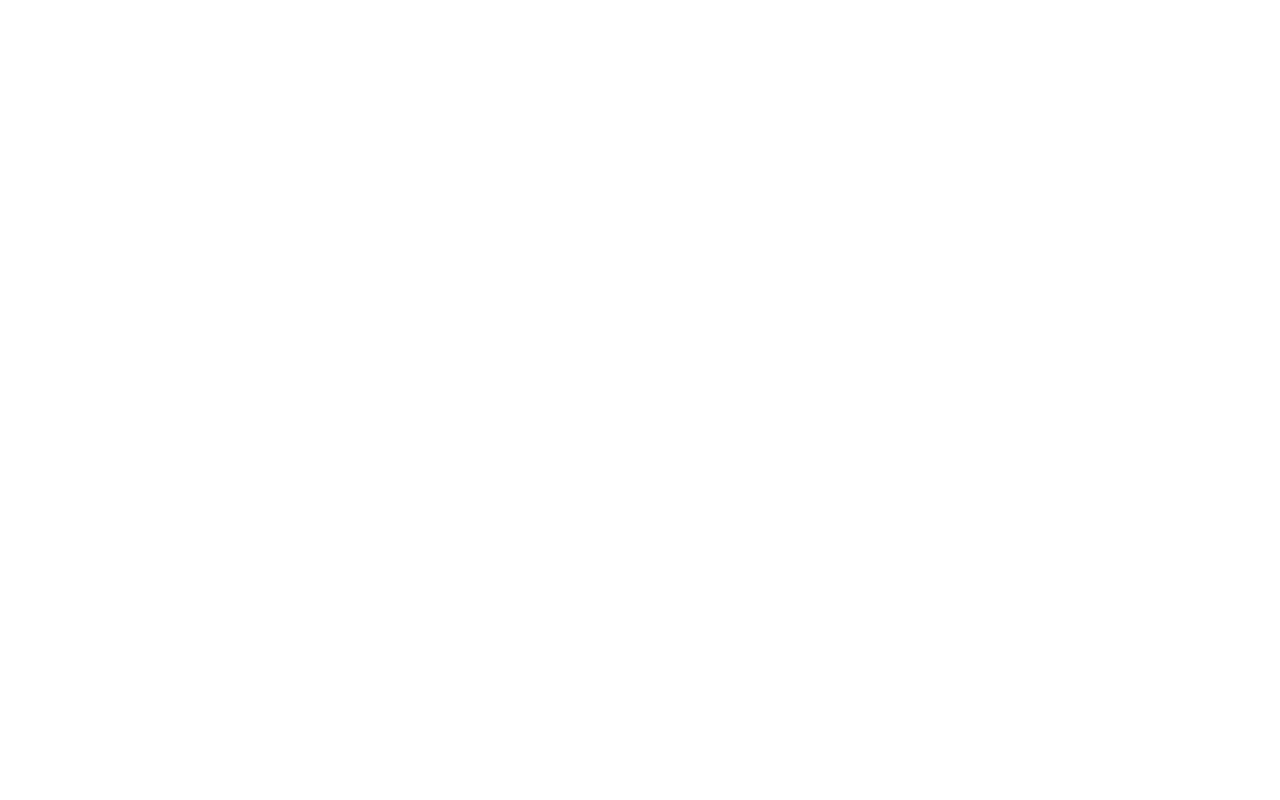
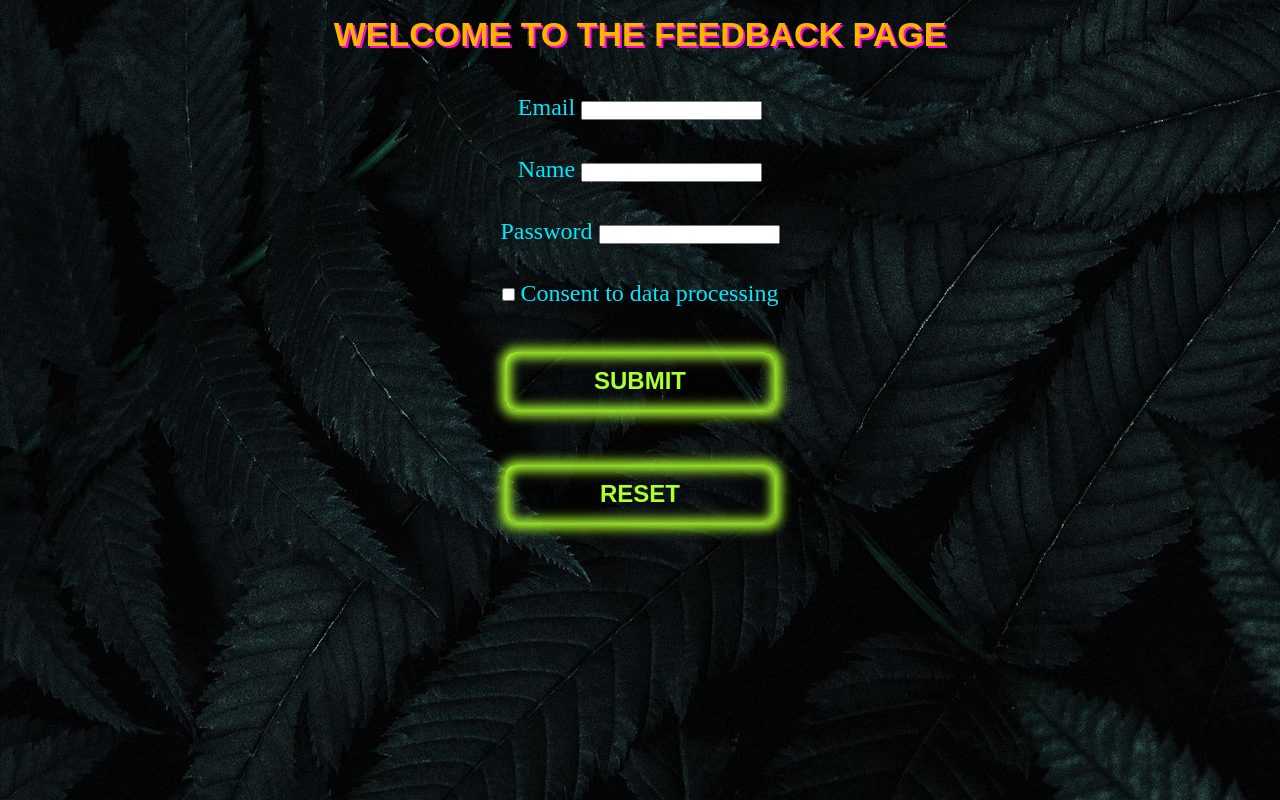
Before and after one commit to DarkCode13138/artem_project, a plain HTML site: page form.html in a window 1280 px wide. Drawn offline with Linux system fonts and the light colour scheme.

Commit message:
form page

```diff
--- a/form.html
+++ b/form.html
@@ -1,10 +1,53 @@
 <!DOCTYPE html>
+
 <html lang="en">
 <head>
+	<title>Feedback</title>
 	<meta charset="UTF-8">
-	<title>Title</title>
+	<meta name="viewport"
+	      content="width=device-width, user-scalable=no, initial-scale=1.0, maximum-scale=1.0, minimum-scale=1.0">
+	<link rel="stylesheet" href="style-feedback/body-feedback.css">
+	<link rel="stylesheet" href="style-feedback/header-feedback.css">
+	<link rel="stylesheet" href="style-feedback/section-feedback.css">
 </head>
+
 <body>
+<header>
+	<div class="container">
+		<div class="header">
+			<h1 class="header-row-1">welcome to the feedback page</h1>
+		</div>
+	</div>
+</header>
+<section class="section">
+	<div class="container">
+		<form action="send.php" method="get">
+			<div class="form-row">
+				<label for="email">Email</label>
+				<input type="email" name="email" id="email" class="form__input" required>
+			</div>
+			<div class="form-row">
+				<label for="name">Name</label>
+				<input type="name" name="name" id="name" class="form__input">
+			</div>
+			<div class="form-row">
+				<label for="pass">Password</label>
+				<input type="password" name="pass" id="pass" class="form__input">
+			</div>
+			<div class="form-row">
+				<input type="checkbox" name="checkbox" id="checkbox">
+				<label for="checkbox">Сonsent to data processing</label>
+			</div>
+			<div class="form-row">
+				<button type="submit" class="btn-form btn-form-submit">Submit</button>
+			</div>
+			<div class="form-row">
+				<button type="reset" class="btn-form btn-form-reset">Reset</button>
+			</div>
+		</form>
+	</div>
 
+</section>
 </body>
+
 </html>
--- /dev/null
+++ b/style-feedback/body-feedback.css
@@ -0,0 +1,22 @@
+:root {
+	--color-lime: #5aff00;
+}
+
+* {
+	margin: 0;
+	padding: 0;
+	box-sizing: border-box;
+}
+
+.container {
+	max-width: 1000px;
+	padding: 0 40px;
+	margin: 0 auto;
+}
+
+body {
+	background-image: url("../image/background-form.jpg");
+	background-position: center;
+	background-attachment: fixed;
+	color: var(--color-lime);
+}
--- /dev/null
+++ b/style-feedback/header-feedback.css
@@ -0,0 +1,26 @@
+:root {
+	--color-orange: #ffb400;
+	--color-pink: #ff00e0;
+}
+
+* {
+	margin: 0;
+	padding: 0;
+	box-sizing: border-box;
+}
+
+.container {
+	max-width: 1000px;
+	padding: 0 40px;
+	margin: 0 auto;
+}
+
+.header-row-1 {
+	font-size: 34px;
+	font-family: "Algerian", sans-serif;
+	text-align: center;
+	text-transform: uppercase;
+	padding: 15px;
+	color: var(--color-orange);
+	text-shadow: 2px 2px var(--color-pink);
+}
--- /dev/null
+++ b/style-feedback/section-feedback.css
@@ -0,0 +1,59 @@
+:root {
+	--color-orange: #ffb400;
+	--color-pink: #ff00e0;
+	--color-greenyellow: #adff2f;
+	--color-black: rgba(0, 0, 0, 0.2);
+	--color-red: #ff001d;
+	--color-cyan: #00e9ff;
+}
+
+* {
+	margin: 0;
+	padding: 0;
+	box-sizing: border-box;
+}
+
+.container {
+	max-width: 1000px;
+	padding: 0 40px;
+	margin: 0 auto;
+}
+
+.section {
+	text-align: center;
+}
+
+.btn-form {
+	border: none;
+	border-radius: 10px;
+	font-size: 24px;
+	font-weight: 900;
+	width: 30%;
+	margin: 10px auto;
+	padding: 15px;
+	box-shadow: 1px 1px 11px 5px var(--color-greenyellow) inset, 1px 1px 11px 5px var(--color-greenyellow);
+	cursor: pointer;
+	background: var(--color-black);
+	color: var(--color-greenyellow);
+	font-family: "Algerian", sans-serif;
+	text-transform: uppercase;
+}
+
+.btn-form:hover {
+	box-shadow: 1px 1px 11px 5px var(--color-pink) inset, 1px 1px 11px 5px var(--color-pink);
+	color: var(--color-pink);
+	transition: .5s;
+}
+
+.btn-form:active {
+	box-shadow: 1px 1px 11px 5px var(--color-red) inset, 1px 1px 11px 5px var(--color-red);
+	color: var(--color-red);
+	transition: .5s;
+}
+
+.form-row {
+	font-size: 24px;
+	margin: 15px auto;
+	padding: 10px;
+	color: var(--color-cyan);
+}
```
Also changed, not shown: index.html (+1 -1 lines), 1 other file.
